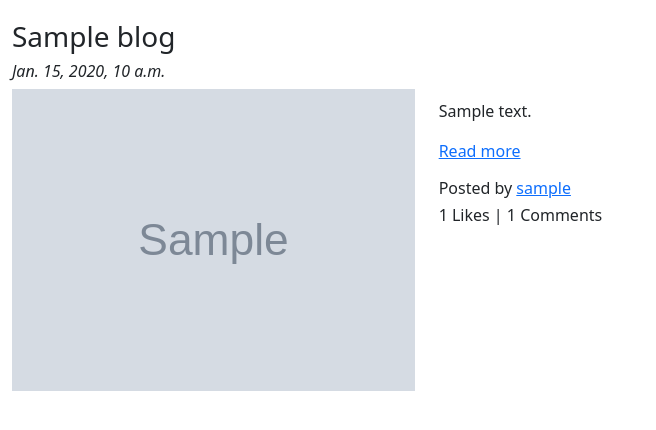
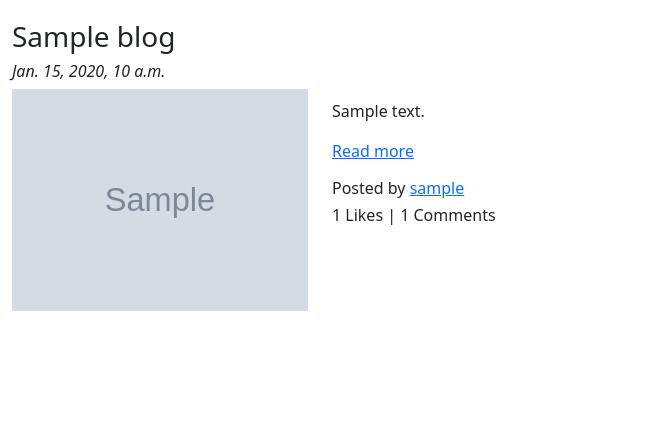
Before and after one commit to jsmecha/My_Blog_Project, a Django app: template templates/App_Blog/blog_list.html in a window 1280 px wide. Shown: the part 56-486 px from the top of the page, without its empty margins (0-656 px from the left). Run offline with Django 5.2, Linux system fonts and the light colour scheme; the template is opened without the code that fills it: most values are stand-ins (such as "Sample title", 1, 10 or a date in 2020); grey boxes marked "Sample" are stand-in pictures; data that the repository does not hold is empty.

Commit message:
image size adjust

```diff
--- a/templates/App_Blog/blog_list.html
+++ b/templates/App_Blog/blog_list.html
@@ -17,7 +17,7 @@ Home
 </i></h6>
 
 <div class="row" style="padding-bottom: 20px;">
-    <div class="col-sm-4">
+    <div class="col-sm-4 col-ml-4 col-lg-3">
         <div class="image-container">
             <img src="/media/{{blog.blog_image}}" alt="{{blog.blog_title}}" title="{{blog.blog_title}}" width="100%">
         </div>
```
